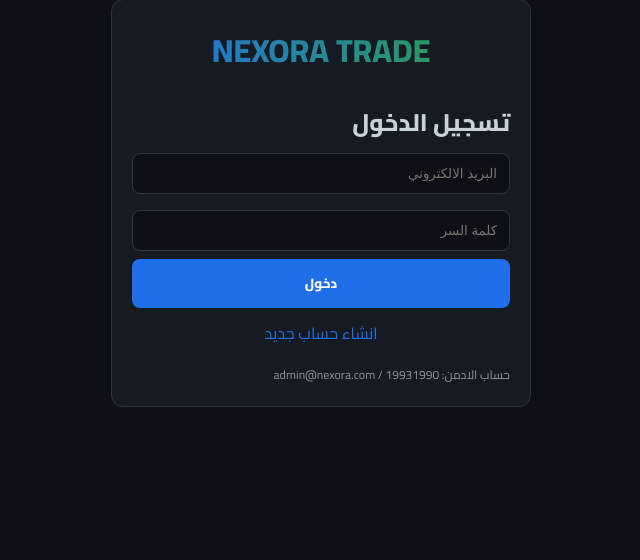
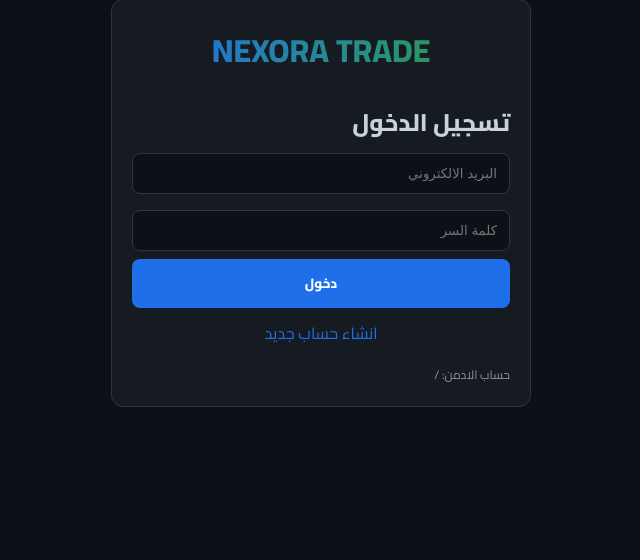
Before and after one commit to asmrrr493/trading-sim-pro, a Flask app: page / in a window 1280 px wide. Shown: the part 81-641 px from the top of the page, without its empty margins (319-959 px from the left). Run offline with Flask 3, Linux system fonts and the light colour scheme.

Commit message:
Remove admin credentials from index.html
Removed admin account credentials from the login page.

```diff
--- a/templates/index.html
+++ b/templates/index.html
@@ -50,7 +50,7 @@ input,select{background:#0d1117;border:1px solid var(--border);color:var(--text)
         <input type="password" id="loginPassword" placeholder="كلمة السر">
         <button class="btn btn-blue" onclick="login()">دخول</button>
         <p class="link" onclick="showRegister()">انشاء حساب جديد</p>
-        <p style="font-size:12px;color:var(--muted);margin-top:15px">حساب الادمن: admin@nexora.com / 19931990</p>
+        <p style="font-size:12px;color:var(--muted);margin-top:15px">حساب الادمن: / </p>
       </div>
       <div id="registerForm" style="display:none">
         <h2>انشاء حساب</h2>
```
